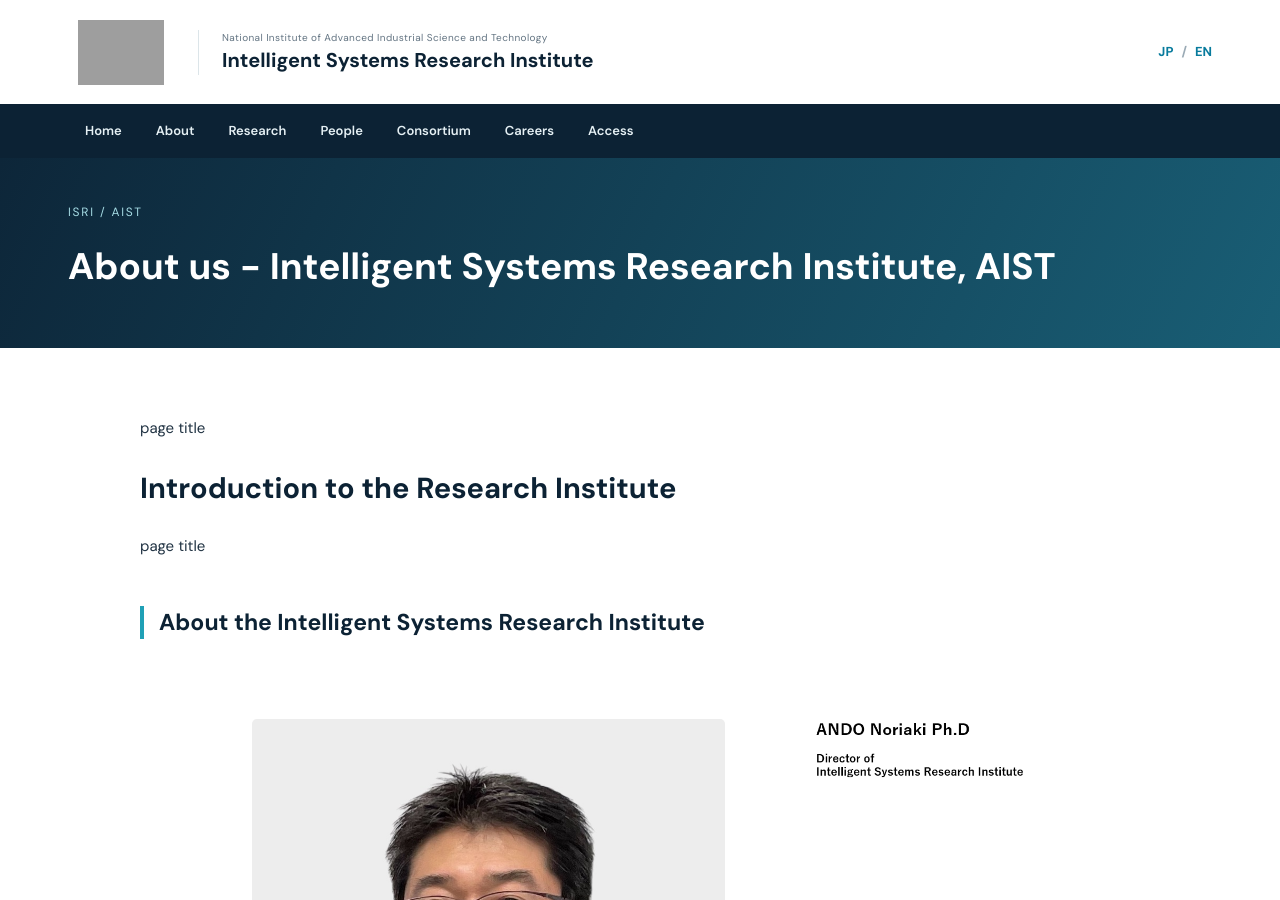
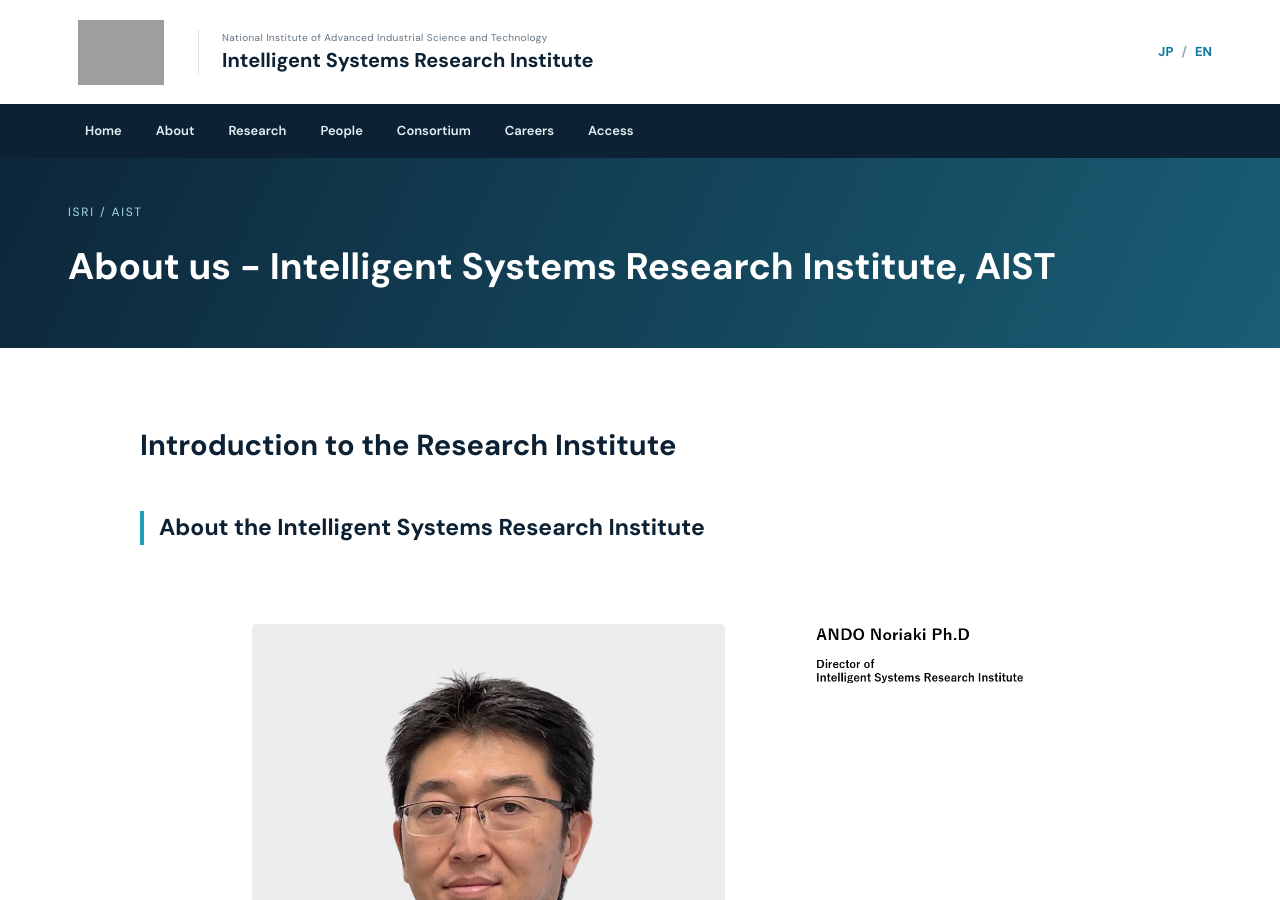
Before and after one commit to isri-aist/isri-aist.github.io, a Jekyll site: the page built from en/organization/index.md, in a window 1280 px wide and 900 px high. Built offline with Jekyll 4.4.1, drawn with Linux system fonts in a browser that asks for light colours; grey boxes are pictures that could not be loaded.

Commit message:
Remove legacy page-title placeholder text

```diff
--- a/en/organization/index.md
+++ b/en/organization/index.md
@@ -6,9 +6,7 @@ permalink: /en/organization/
 ---
 
 
- page title
 <h1>Introduction to the Research Institute</h1>
- page title
 <div class="mainContents">
 <h2>About the Intelligent Systems Research Institute</h2>
 <br/>
```
